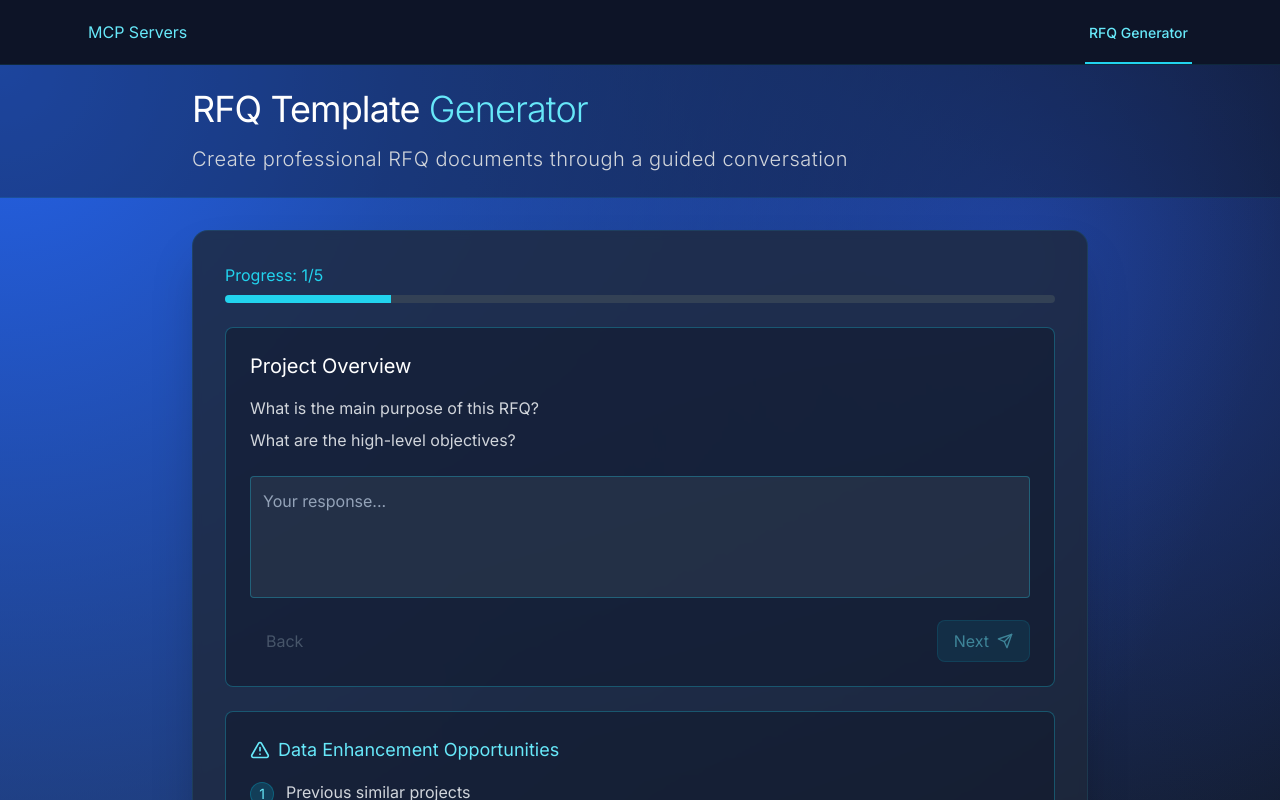
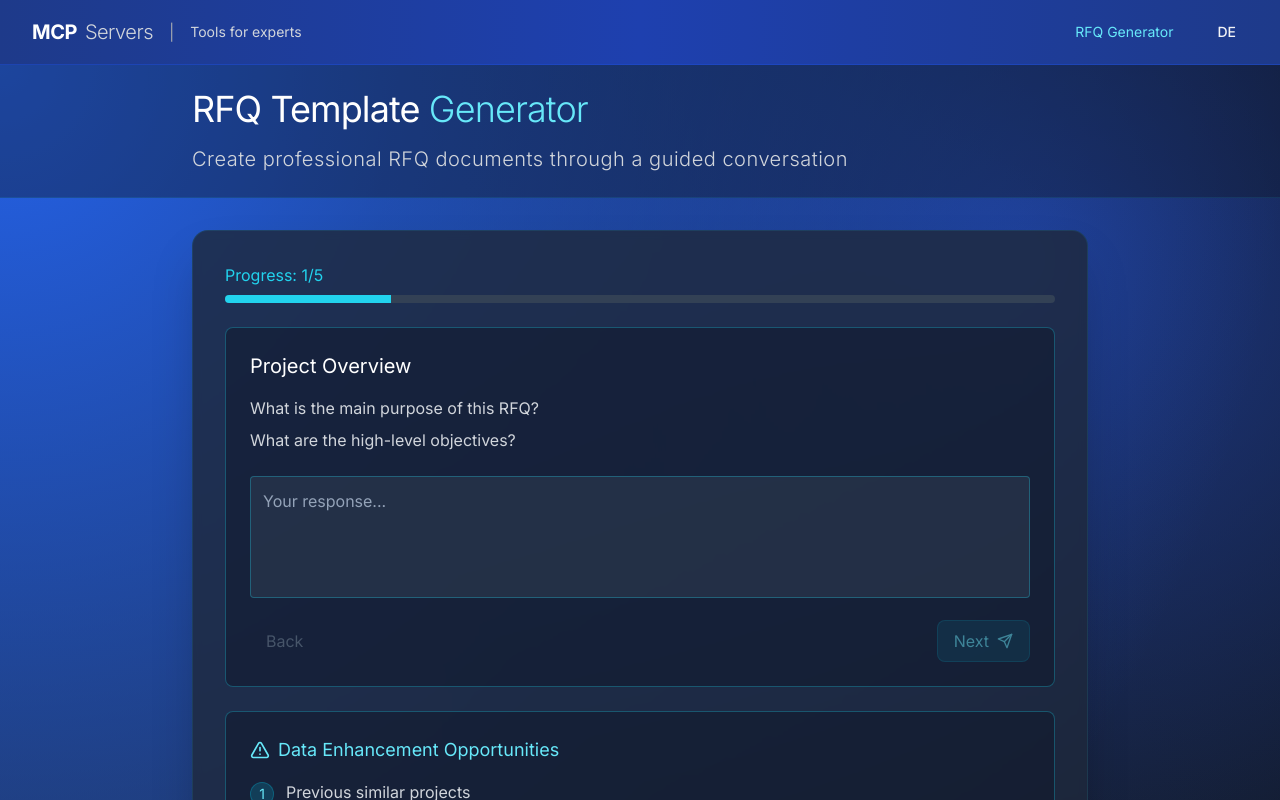
Before and after one commit to boorich/extraordinary_minds, a Next.js app: page /rfq in a window 1280 px wide. Shown: the top 800 px of the page. Built offline with nearby package versions, Linux system fonts and the light colour scheme.

Commit message:
fix: Restore original header styling with RFQ link
- Keep exact MCP header design
- Add RFQ Generator link with consistent styling
- Remove new TopNav component
- Maintain gradient background and spacing

```diff
--- a/src/app/layout.tsx
+++ b/src/app/layout.tsx
@@ -1,6 +1,6 @@
 import './globals.css';
 import { Inter } from 'next/font/google';
-import TopNav from '@/components/navigation/TopNav';
+import MCPHeader from '@/components/MCPHeader';
 
 const inter = Inter({ subsets: ['latin'] });
 
@@ -17,7 +17,7 @@ export default function RootLayout({
   return (
     <html lang="en">
       <body className={inter.className}>
-        <TopNav />
+        <MCPHeader />
         {children}
       </body>
     </html>
--- a/src/components/MCPHeader.tsx
+++ b/src/components/MCPHeader.tsx
@@ -1,6 +1,8 @@
 'use client';
 
 import React, { useState } from 'react';
+import Link from 'next/link';
+import { usePathname } from 'next/navigation';
 
 const LanguageSwitcher = () => {
   const [currentLang, setCurrentLang] = useState('DE');
@@ -16,22 +18,34 @@ const LanguageSwitcher = () => {
 };
 
 const MCPHeader = () => {
+  const pathname = usePathname();
+
   return (
     <header className="bg-gradient-to-r from-blue-900 via-blue-800 to-blue-900 border-b border-blue-700/50 shadow-lg">
       <div className="max-w-7xl mx-auto px-4 sm:px-6 lg:px-8">
         <div className="flex justify-between h-16 items-center">
           {/* Logo and Title */}
           <div className="flex-shrink-0 flex items-center">
-            <div className="flex items-center space-x-2">
+            <Link href="/" className="flex items-center space-x-2">
               <span className="text-xl font-bold text-white tracking-tight">MCP</span>
               <span className="text-xl text-gray-300 font-light tracking-tight">Servers</span>
               <span className="text-gray-400 px-2">|</span>
               <span className="text-sm text-gray-300 hidden sm:block">Tools for experts</span>
-            </div>
+            </Link>
           </div>
 
-          {/* Right side elements */}
-          <div className="flex items-center space-x-4">
+          {/* Navigation Links & Language Switcher */}
+          <div className="flex items-center space-x-8">
+            <Link
+              href="/rfq"
+              className={`text-sm ${
+                pathname === '/rfq'
+                  ? 'text-cyan-300'
+                  : 'text-gray-300 hover:text-cyan-300'
+              } transition-colors`}
+            >
+              RFQ Generator
+            </Link>
             <LanguageSwitcher />
           </div>
         </div>
```
